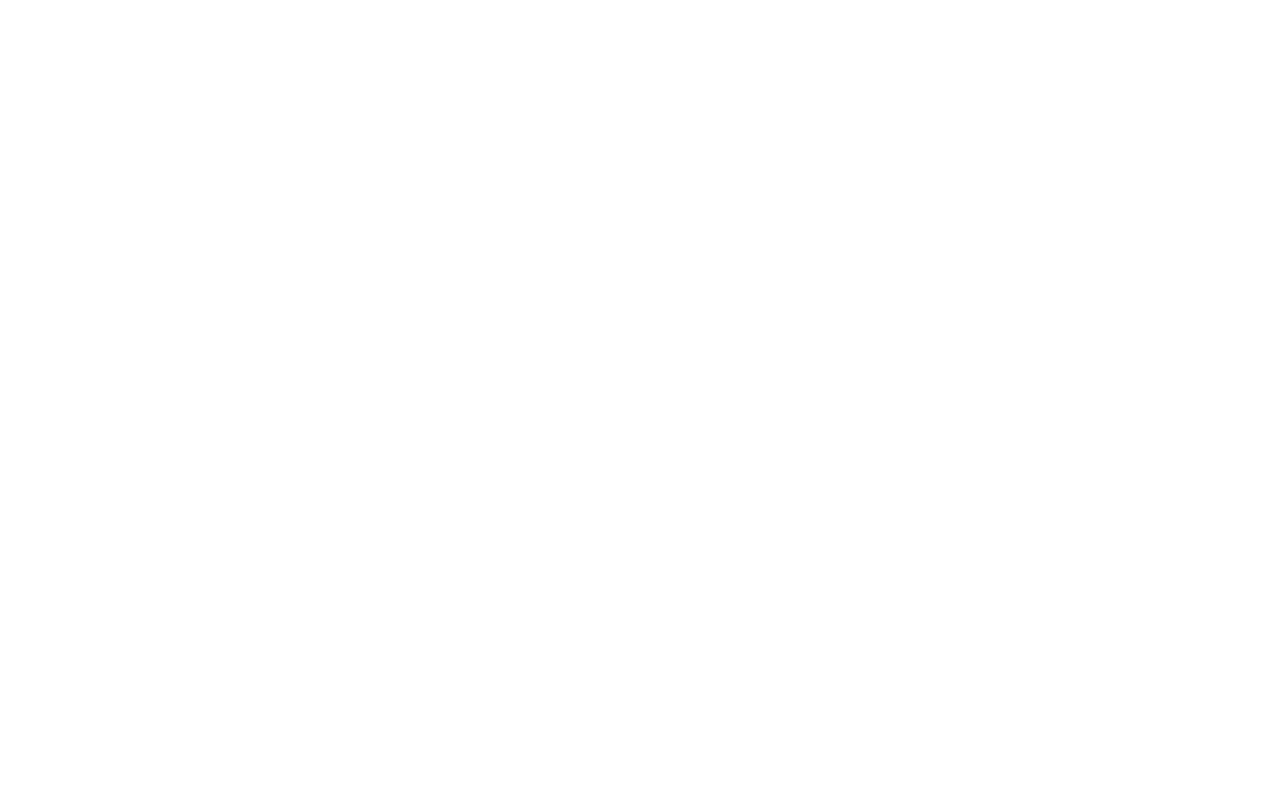
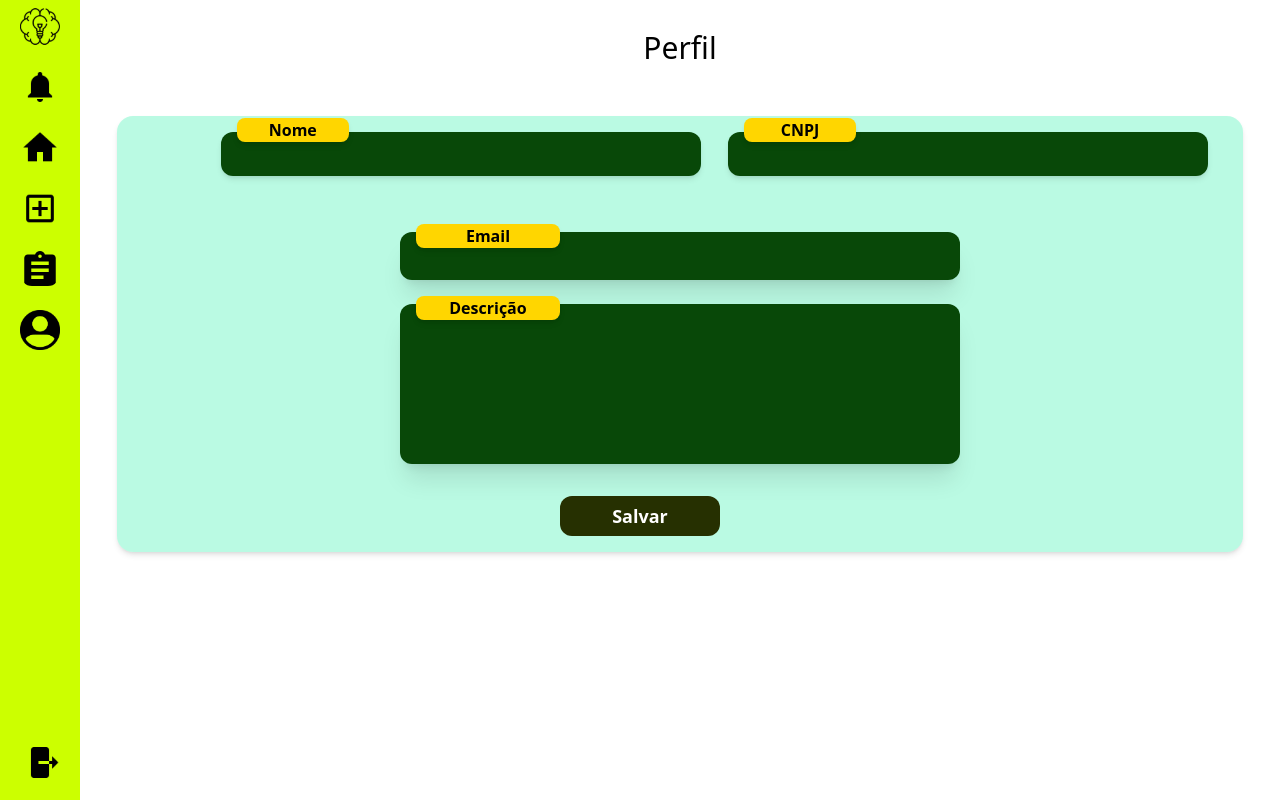
Before and after one commit to Inodevs-6/Inodevs-front-vue, a Vue app: page /Perfil in a window 1280 px wide. Before the commit this address had no page. Built offline with nearby package versions, Linux system fonts and the light colour scheme.

Commit message:
Creating Profile screen

```diff
--- a/src/components/menu/MenuMobile.vue
+++ b/src/components/menu/MenuMobile.vue
@@ -35,6 +35,10 @@
         <BtnMenu caminho="/assets/Sum.svg" />
         <p class="font-bold text-2xl">Add CHA</p>
       </RouterLink>
+      <RouterLink to="/Perfil" class="flex flex-row justify-between items-center">
+        <BtnMenu caminho="/assets/Sum.svg" />
+        <p class="font-bold text-2xl">Perfil</p>
+      </RouterLink>
       <div class="flex absolute bottom-2 mb-[0.7rem] cursor-pointer flex-row">
         <img alt="Vue logo" class="logo" src="/assets/Export.svg" width="40" height="40" />
         <p class="font-bold text-2xl">Logout</p>
--- a/src/components/menu/OpenMenu.vue
+++ b/src/components/menu/OpenMenu.vue
@@ -18,9 +18,11 @@
     <RouterLink to="/Cadastro_Cargo">
       <BtnMenu caminho="/assets/Sum.svg" />
     </RouterLink>
-
     <RouterLink to="/Vagas">
       <BtnMenu caminho="/assets/listicone.svg" />
+    </RouterLink>
+    <RouterLink to="/Perfil">
+      <BtnMenu caminho="/assets/perfil.png" />
     </RouterLink>
     <div class="flex absolute bottom-2 mb-[0.7rem] cursor-pointer flex-row gap-5">
       <img alt="Vue logo" class="logo" src="/assets/Export.svg" width="40" height="40" />
--- a/src/router/index.ts
+++ b/src/router/index.ts
@@ -4,6 +4,7 @@ import Cadastro_Cargo from '@/views/Cadastro_Cargo.vue'
 import Cadastro_Empresa from '@/views/Cadastro_Empresa.vue'
 import ListaVaga from '@/views/ListaVaga.vue'
 import Ranqueamento from '@/views/Ranqueamento.vue'
+import Perfil_Empresa from '@/views/Perfil_Empresa.vue'
 const router = createRouter({
   history: createWebHistory(import.meta.env.BASE_URL),
   routes: [
@@ -28,6 +29,11 @@ const router = createRouter({
       component: ListaVaga
     },
     {
+      path: '/Perfil',
+      name: 'Perfil_Empresa',
+      component: Perfil_Empresa
+    },
+    {
       path: '/Ranking/:id',
       name: 'Ranque',
       component: Ranqueamento,
--- a/src/views/Cadastro_Empresa.vue
+++ b/src/views/Cadastro_Empresa.vue
@@ -38,7 +38,6 @@ const salvar = () => {
 
   erro.value = ''
   try {
-
     api.post('/empresa', {
       nome: nome.value,
       cnpj: cnpj.value,
@@ -51,7 +50,6 @@ const salvar = () => {
     erro.value = (error as Error).message
   }
 }
-
 </script>
 
 <template>
--- /dev/null
+++ b/src/views/Perfil_Empresa.vue
@@ -0,0 +1,165 @@
+<script setup lang="ts">
+import OpenMenu from '@/components/menu/OpenMenu.vue'
+import Loader from '@/components/Loader.vue'
+import Alert from '@/components/alert/Alert.vue'
+import api from '../services/api'
+import { ref } from 'vue'
+const nome = ref('')
+const cnpj = ref('')
+const email = ref('')
+const descricao = ref('')
+const erro = ref('')
+const isDisabled = ref(true)
+const isDone = ref(false)
+const playMatch = ref(true)
+const loading = ref(false)
+const loadingC = ref(false)
+const loadingH = ref(false)
+const loadingA = ref(false)
+const valid = ref(false)
+const id = ref(0)
+const save = ref(false)
+
+// async function salvar() {
+//   erro.value = ''
+//   try {
+//     const empresaId = 1
+//     api.patch('/editar/' + empresaId + '/' + id.value, {
+//       conhecimentos: conhecimentos.value,
+//       habilidades: habilidades.value,
+//       atitudes: atitudes.value
+//     })
+//     save.value = true
+//   } catch (error) {
+//     erro.value = (error as Error).message
+//   }
+// }
+
+const habilitarInput = () => {
+  isDisabled.value = !isDisabled.value
+}
+</script>
+
+<template>
+  <div class="bg-white flex w-screen overflow-x-hidden overflow-y-scroll h-screen">
+    <OpenMenu />
+    <div class="flex xl:ml-[5rem] w-screen items-center flex-col bg-white">
+      <div v-if="isDone">
+        <Alert variant="success" />
+      </div>
+      <h1
+        class="text-center font-medium xl:text-3xl text-xl xl:mt-7 mt-3 flex w-full h-10 justify-center items-center"
+      >
+        Perfil
+      </h1>
+      <div
+        class="xl:w-[88vw] w-[90%] flex flex-col gap-8 p-4 mt-[3rem] bg-[#1DEEA3] shadow-md bg-opacity-30 rounded-2xl relative"
+      >
+        <div class="w-full flex flex-col gap-5 xl:gap-0 xl:flex-row justify-between">
+          <div class="xl:w-1/2 w-full flex flex-col relative left-[5.5rem]">
+            <span
+              class="bg-[#FFD600] w-[7rem] absolute bottom-[2.1rem] left-4 font-semibold shadow-md rounded-lg text-center z-10"
+            >
+              Nome
+            </span>
+            <input
+              v-model="nome"
+              id="nome"
+              class="bg-[#084808] w-[30rem] h-11 p-2 pt-2 shadow-md outline-none rounded-xl text-[#FFF] relative z-0"
+            />
+          </div>
+          <div class="xl:w-1/2 w-full flex flex-col relative left-[3rem]">
+            <span
+              class="bg-[#FFD600] w-[7rem] absolute bottom-[2.1rem] left-4 font-semibold shadow-md rounded-lg text-center z-10"
+            >
+              CNPJ
+            </span>
+            <input
+              v-model="cnpj"
+              id="cnpj"
+              class="bg-[#084808] w-[30rem] h-11 p-2 pt-2 shadow-md outline-none rounded-xl text-[#FFF] relative z-0"
+            />
+          </div>
+        </div>
+        <div class="h-full flex flex-col justify-end items-center">
+          <span
+            class="bg-[#FFD600] w-[9rem] relative top-[1rem] right-[12rem] font-semibold shadow-md rounded-lg text-center z-10"
+          >
+            Email
+          </span>
+          <textarea
+            v-if="!loadingC"
+            rows="4"
+            v-model="email"
+            id="email"
+            class="h-[3rem] w-[35rem] bg-[#084808] p-3 focus:outline-none flex resize-none shadow-xl justify-start rounded-xl text-white"
+          >
+          </textarea>
+          <span
+            class="bg-[#FFD600] w-[9rem] relative top-[1rem] right-[12rem] font-semibold shadow-md rounded-lg text-center z-10"
+          >
+            Descrição
+          </span>
+          <textarea
+            v-if="!loadingC"
+            rows="4"
+            v-model="descricao"
+            id="descricao"
+            class="h-[10rem] w-[35rem] bg-[#084808] p-3 focus:outline-none flex resize-none shadow-xl justify-start rounded-xl text-white"
+          >
+          </textarea>
+        </div>
+        <div class="w-full flex justify-center">
+            <div v-if="playMatch" class="w-[15rem] h-[2.5rem] flex justify-between text-[#fff]">
+                <button
+                    class="bg-[#263001] w-[10rem] rounded-xl"
+                    @click="'salvar'"
+                    type="submit"
+                    value="Enviar para Busca"
+                >
+                    <p class="text-lg font-bold p-1">Salvar</p>
+                </button>
+            </div>
+        </div>
+        <!-- <p v-if="loading">Carregando CHA...</p> -->
+        <!-- <div
+            v-if="Play"
+            @click="habilitarInput"
+            class="bg-[#FFD600] text-black p-[0.3rem] w-32 shadow-md rounded-xl flex justify-center">
+                <p v-if="isDisabled" class="font-bold text-base" >Aprimorar</p>
+                <p v-else class="font-bold text-base" >Voltar</p>
+            </div> -->
+
+        <div class="fixed bottom-2 right-5">
+          <div
+            v-if="valid"
+            class="bg-[#cc0000] w-[25rem] rounded-xl border-solid border-white border-2 text-center"
+            type="submit"
+          >
+            <p class="text-[#fff] text-lg font-bold p-1">Preencha todos os campos!</p>
+          </div>
+        </div>
+
+        <div class="fixed bottom-2 right-5">
+          <div
+            v-if="save"
+            class="bg-[#2A753D] w-[25rem] rounded-xl border-solid border-white border-2 text-center"
+            type="submit"
+          >
+            <p class="text-[#fff] text-lg font-bold p-1">Vaga salva com sucesso!</p>
+          </div>
+        </div>
+
+        <div class="fixed bottom-2 right-5">
+          <div
+            v-if="erro"
+            class="bg-[#cc0000] w-[25rem] rounded-xl border-solid border-white border-2 text-center"
+            type="submit"
+          >
+            <p class="text-[#fff] text-lg font-bold p-1">{{ erro }}</p>
+          </div>
+        </div>
+      </div>
+    </div>
+  </div>
+</template>
```
Also changed, not shown: public/assets/perfil.png (added).
